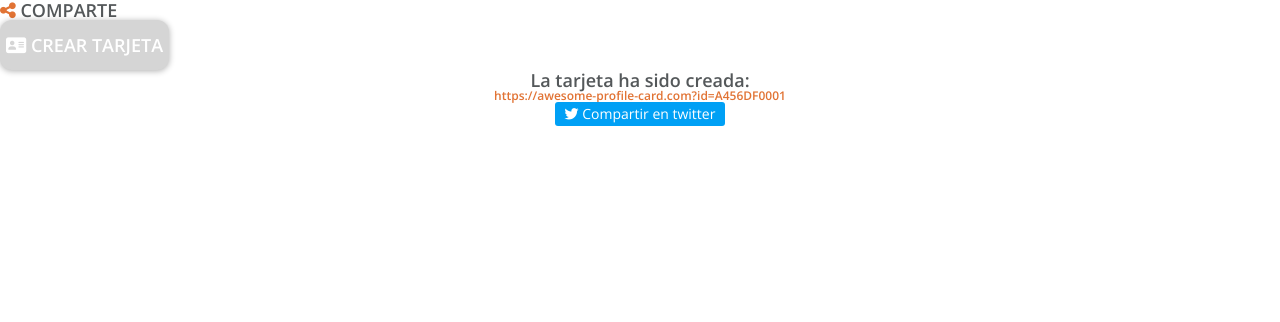
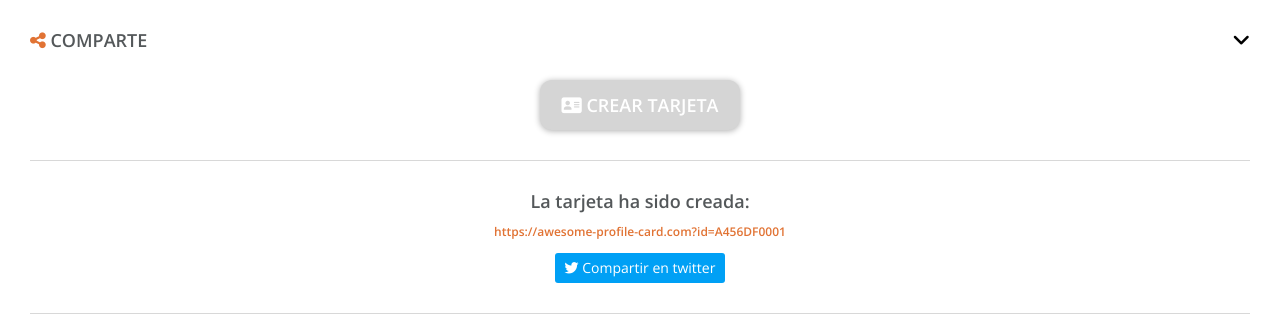
Before and after one commit to Adalab/project-promo-q-module-2-team-1, a website: page src/html/app.html in a window 1280 px wide. Drawn offline with nearby package versions, Linux system fonts and the light colour scheme; files that its build step writes are made by us from their sources.

Commit message:
add app_share style

```diff
--- a/src/html/partials/app_share.html
+++ b/src/html/partials/app_share.html
@@ -1,6 +1,9 @@
-<fieldset>
+<fieldset class="contain_share">
     <h2 class="share"><i class="fa-solid fa-share-nodes"></i> comparte</h2>
-    <button class="submit_button" type="submit"><i class="fa fa-address-card"></i> crear tarjeta</button>
+    <i class="fa-solid fa-angle-down"></i>
+    <div class="create_button">
+        <button class="submit_button" type="submit"><i class="fa fa-address-card"></i> crear tarjeta</button>
+    </div>
 
 </fieldset>
 <section class="font_success">
--- a/src/scss/layout/_app_share.scss
+++ b/src/scss/layout/_app_share.scss
@@ -37,7 +37,38 @@
   color: $font_color_primary;
   line-height: 20px;
 }
-
+.fa-angle-down {
+  position: absolute;
+  top: 30px;
+  right: 0;
+  font-size: 20px;
+}
+.contain_share {
+  border-bottom: 1px solid $background_border;
+  margin-left: 30px;
+  margin-right: 30px;
+  position: relative;
+  padding-top: 30px;
+  padding-bottom: 30px;
+}
+.create_button {
+  display: flex;
+  justify-content: center;
+  align-items: center;
+  padding-top: 30px;
+}
+.submit_button {
+  width: 200px;
+}
+.font_success {
+  display: flex;
+  padding-top: 30px;
+  padding-bottom: 30px;
+  gap: 15px;
+  border-bottom: 1px solid $background_border;
+  margin-left: 30px;
+  margin-right: 30px;
+}
 .card_link {
   font-family: $font_main;
   font-weight: 700;
@@ -52,7 +83,7 @@
   color: #fff;
   background-color: #00a0f5;
   text-decoration: none;
-  padding: 8px;
+
   border-radius: 3px;
-  padding: 5px 10px;
+  padding: 8px 10px;
 }
```
